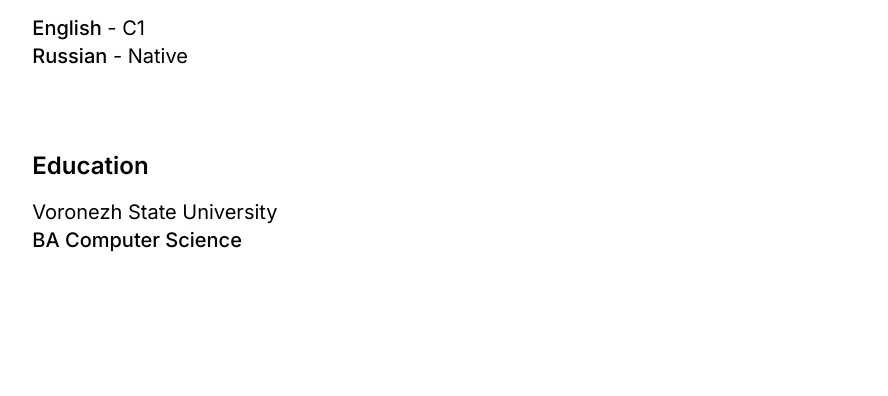
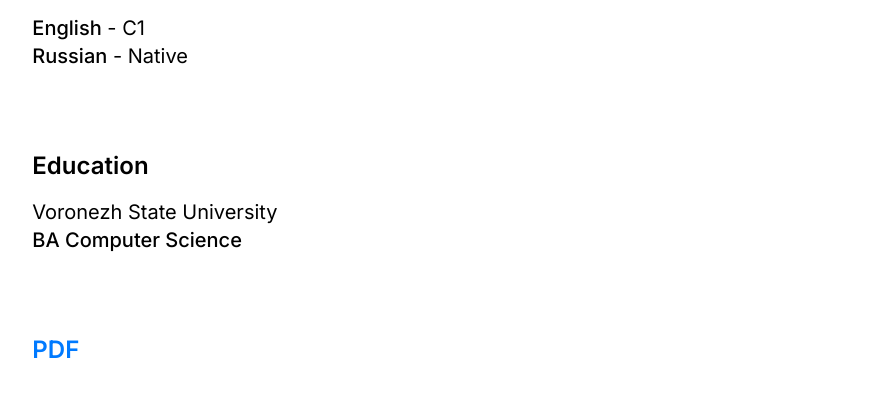
Before and after one commit to ivanesmantovich/ive.ink, a Next.js app: page /resume in a window 1280 px wide. Shown: the part 1002-1398 px from the top of the page, without its empty margins (181-1069 px from the left). Before the commit the page ends 1336 px from the top, so only its background shows below. Built offline with nearby package versions, Linux system fonts and the light colour scheme.

Commit message:
Link to download resume PDF

```diff
--- a/components/Resume.tsx
+++ b/components/Resume.tsx
@@ -102,13 +102,25 @@ export default function Resume() {
                     </div>
                 </div>
 
-                <div className={'pt-20 pb-20 text-lg sm:text-xl'}>
+                <div className={'pt-20 text-lg sm:text-xl'}>
                     <div className={'text-xl sm:text-2xl pb-4 font-semibold'}>
                         Education
                     </div>
                     <div>Voronezh State University</div>
                     <div className={'font-medium'}>BA Computer Science</div>
                 </div>
+
+                <a
+                    href={'resume.pdf'}
+                    target={'_blank'}
+                    rel={'noopener noreferrer'}
+                    download
+                    className={
+                        'mt-20 mb-20 w-fit flex grow font-semibold text-xl sm:text-2xl text-[#007aff]'
+                    }
+                >
+                    PDF
+                </a>
             </div>
         </div>
     )
```
Also changed, not shown: 1 other file (tests, documents, lock files or other folders).
